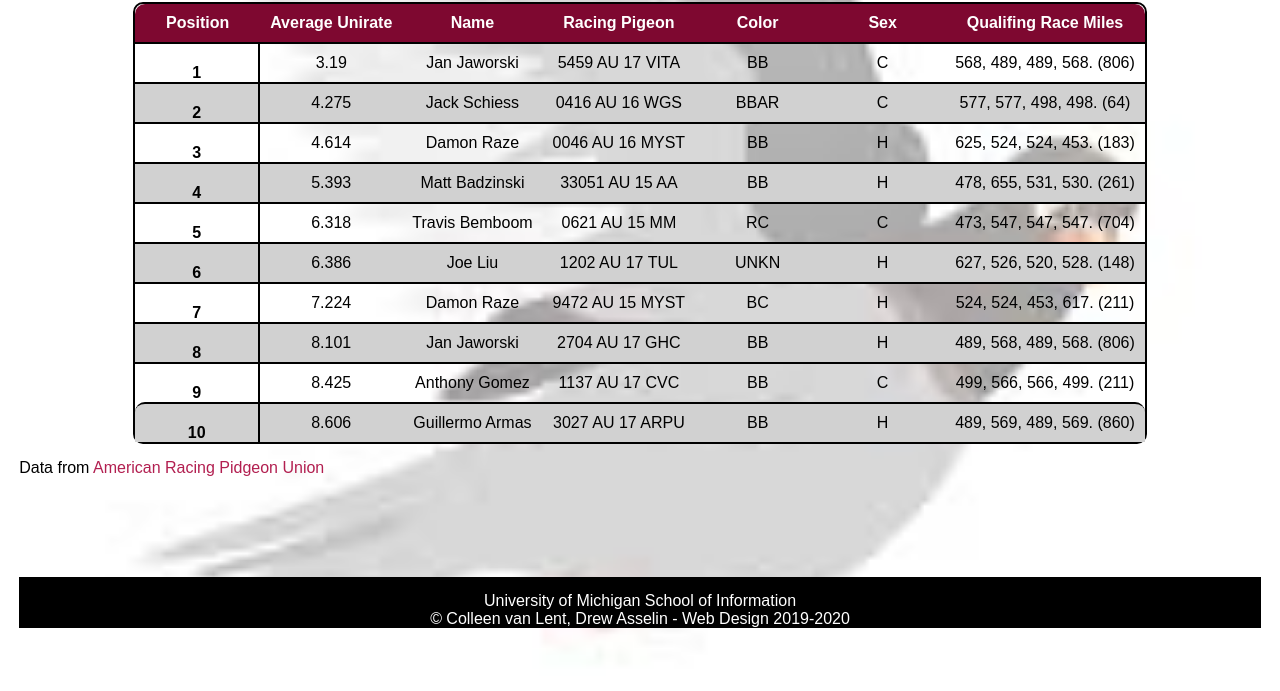
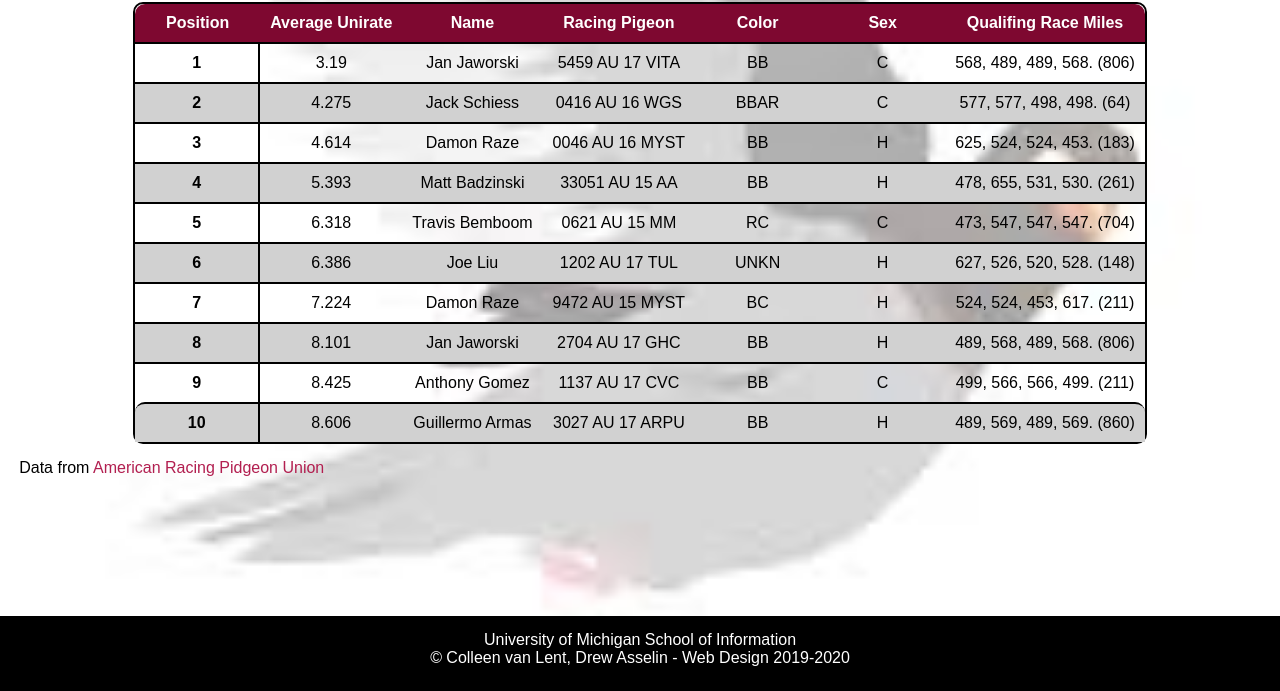
Before and after one commit to brandjac/homework3, a plain HTML site: page index.html in a window 1280 px wide. Shown: the part 109-800 px from the top of the page. Drawn offline with Linux system fonts and the light colour scheme; a web font is replaced by a local one.

Commit message:
Add files via upload

```diff
--- a/css/style.css
+++ b/css/style.css
@@ -75,6 +75,8 @@ table{
 .rowhead{
 border-top: 2px solid #000000;
 border-right: 2px solid #000000;
+text-align: center;
+padding: 10px;
 }
 
 tr:nth-child(even){
@@ -97,7 +99,7 @@ tr{
 }
 
 tbody tr:hover {
-  background-color: rgba(126,8,48,.25);
+  background: rgba(126,8,32,.25);
 
 }
 *:focus{
@@ -128,4 +130,8 @@ footer{
   background:#000000;
   text-align:center;
   color: #FFFFFF;
+  min-height: 75px;
+  position: fixed;
+  bottom: 0px;
+  left: 0px;
 }
```
